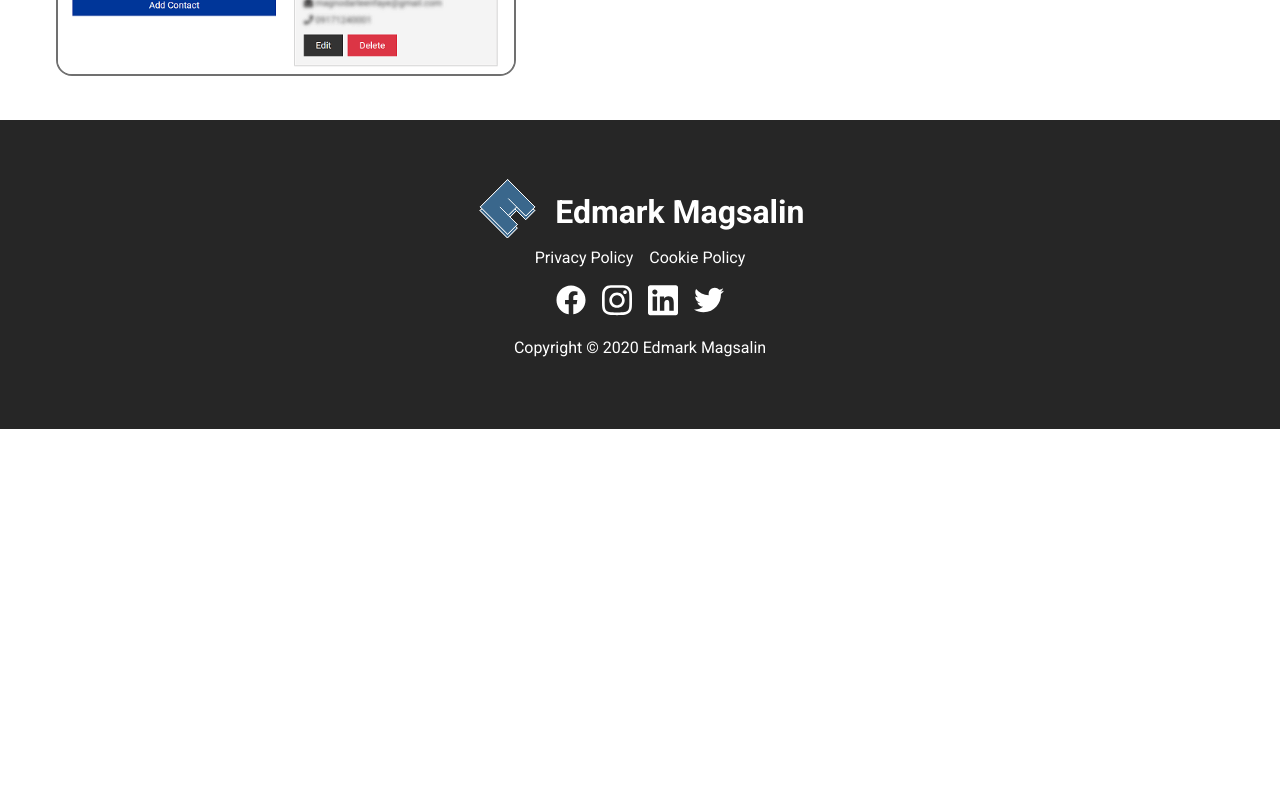
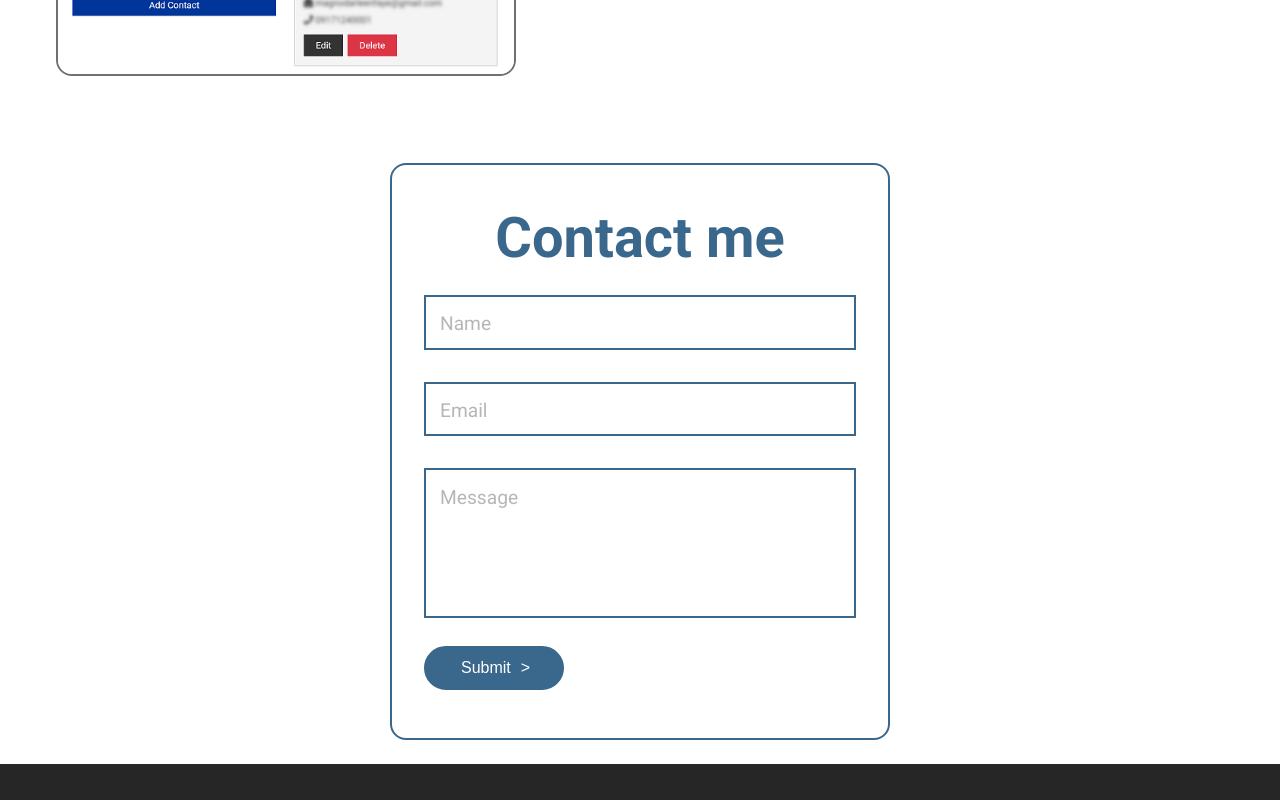
Before and after one commit to edmarkmagsalin/edmarkmagsalin, a React (Create React App) app in the folder client/: page / in a window 1280 px wide. Shown: the part 1800-2600 px from the top of the page. Before the commit the page ends 2229 px from the top, so only its background shows below. Built offline with nearby package versions, Linux system fonts and the light colour scheme.

Commit message:
Add: Form

```diff
--- a/client/public/assets/css/base/_reset.scss
+++ b/client/public/assets/css/base/_reset.scss
@@ -30,6 +30,9 @@ h1 {
     font-size: 5rem;
     margin-top: 0;
     margin-bottom: 0;
+    @media (max-width: $md) {
+        font-size: 4rem;
+    }
 }
 
 h2 {
@@ -37,6 +40,9 @@ h2 {
     font-size: 3.5rem;
     margin-top: 0;
     margin-bottom: 0;
+    @media (max-width: $md) {
+        font-size: 3rem;
+    }
 }
 
 h3 {
@@ -84,8 +90,7 @@ a {
 }
 
 textarea {
-    min-height: 2rem;
-    min-width: 100%;
-    max-width: 350px;
+    height: 150px;
     font-family: inherit;
+    resize: none;
 }
--- a/client/public/assets/css/components/_inputs.scss
+++ b/client/public/assets/css/components/_inputs.scss
@@ -10,30 +10,29 @@ input[type=time],
 textarea
 {
     width: 100%;
-    max-width: 350px;
-    padding: .5rem;
+    max-width: 450px;
+    padding: 1rem 1rem .8rem 1rem;
     margin: 0.5rem 0;
     font-size: 1.2rem;
     background-color: transparent;
     color: var(--color);
-    border: 0;
-    border-bottom: 2px solid var(--color);
+    border: 2px solid $primaryColor;
     transition: border $fastDuration ease-in-out;
 
     &:focus {
         outline: transparent;
-        border-bottom: 2px solid $primaryColor;
+        border: 2px solid $primaryColor;
         caret-color: $primaryColor;
         background-color: transparentize($primaryColor, .8);
     }
 
     &.pass {
-        border-bottom: 2px solid $goColor;
+        border: 2px solid $goColor;
         background-color: transparentize($goColor, .8);
     }
 
     &.error {
-        border-bottom: 2px solid $stopColor;
+        border: 2px solid $stopColor;
         background-color: transparentize($stopColor, .8);
     }
 }
@@ -133,12 +132,11 @@ input[type=radio] {
 
 .labeled-input {
     position: relative;
-    padding-bottom: .5rem;
 
     & > label {
         position: absolute;
-        left: .5rem;
-        top: calc(100% - .8rem);
+        left: 1rem;
+        top: .8rem;
         font-size: .6rem;
         opacity: 1;
         cursor: default;
@@ -150,7 +148,7 @@ input[type=radio] {
     & > input[type=password].place-label + label,
     & > input[type=number].place-label + label,
     & > textarea.place-label + label {
-        top: 1rem;
+        top: 1.6rem;
         font-size: 1.2rem;
         opacity: 0.5;
         cursor: text;
--- a/client/public/assets/css/layout/_forms.scss
+++ b/client/public/assets/css/layout/_forms.scss
@@ -3,13 +3,13 @@ form {
     max-width: 500px;
     margin: 0 auto;
     border-radius: 1rem;
-    padding: 1rem;
-    border: 1px solid var(--color);
+    padding: 2rem;
+    padding-top: 2.5rem;
+    border: 2px solid $primaryColor;
 
     & > * {
         display: block;
         width: 100%;
-        max-width: 350px;
         margin: 0 auto 1rem auto;
     }
 
--- a/client/public/assets/css/layout/_navigation.scss
+++ b/client/public/assets/css/layout/_navigation.scss
@@ -49,6 +49,7 @@ ul.top-menu {
         color: $primaryColor;
         text-transform: uppercase;
         position: relative;
+        font-weight: bold;
         @media (max-width: $md) {
             margin-left: 0;
         }
--- a/client/public/assets/css/main.css
+++ b/client/public/assets/css/main.css
@@ -68,6 +68,7 @@ ul.top-menu > li > a {
   color: #3a678c;
   text-transform: uppercase;
   position: relative;
+  font-weight: bold;
 }
 
 @media (max-width: 768px) {
@@ -123,14 +124,14 @@ form {
   max-width: 500px;
   margin: 0 auto;
   border-radius: 1rem;
-  padding: 1rem;
-  border: 1px solid var(--color);
+  padding: 2rem;
+  padding-top: 2.5rem;
+  border: 2px solid #3a678c;
 }
 
 form > * {
   display: block;
   width: 100%;
-  max-width: 350px;
   margin: 0 auto 1rem auto;
 }
 
@@ -564,6 +565,12 @@ footer {
   position: relative;
 }
 
+@media (max-width: 768px) {
+  .carousel__slider {
+    overflow-x: scroll;
+  }
+}
+
 .carousel__slider.grabbing {
   cursor: grabbing;
 }
@@ -586,6 +593,13 @@ footer {
   cursor: pointer;
   z-index: 98;
   user-select: none;
+  opacity: .9;
+}
+
+@media (max-width: 768px) {
+  .carousel__prev, .carousel__next {
+    width: 25px;
+  }
 }
 
 .carousel__prev.disable, .carousel__next.disable {
@@ -712,14 +726,13 @@ input[type=date],
 input[type=time],
 textarea {
   width: 100%;
-  max-width: 350px;
-  padding: .5rem;
+  max-width: 450px;
+  padding: 1rem 1rem .8rem 1rem;
   margin: 0.5rem 0;
   font-size: 1.2rem;
   background-color: transparent;
   color: var(--color);
-  border: 0;
-  border-bottom: 2px solid var(--color);
+  border: 2px solid #3a678c;
   transition: border 0.25s ease-in-out;
 }
 
@@ -733,7 +746,7 @@ input[type=date]:focus,
 input[type=time]:focus,
 textarea:focus {
   outline: transparent;
-  border-bottom: 2px solid #3a678c;
+  border: 2px solid #3a678c;
   caret-color: #3a678c;
   background-color: rgba(58, 103, 140, 0.2);
 }
@@ -747,7 +760,7 @@ input[type=week].pass,
 input[type=date].pass,
 input[type=time].pass,
 textarea.pass {
-  border-bottom: 2px solid #52aa52;
+  border: 2px solid #52aa52;
   background-color: rgba(82, 170, 82, 0.2);
 }
 
@@ -760,7 +773,7 @@ input[type=week].error,
 input[type=date].error,
 input[type=time].error,
 textarea.error {
-  border-bottom: 2px solid #e93a3a;
+  border: 2px solid #e93a3a;
   background-color: rgba(233, 58, 58, 0.2);
 }
 
@@ -901,13 +914,12 @@ input[type=radio] {
 
 .labeled-input {
   position: relative;
-  padding-bottom: .5rem;
 }
 
 .labeled-input > label {
   position: absolute;
-  left: .5rem;
-  top: calc(100% - .8rem);
+  left: 1rem;
+  top: .8rem;
   font-size: .6rem;
   opacity: 1;
   cursor: default;
@@ -919,7 +931,7 @@ input[type=radio] {
 .labeled-input > input[type=password].place-label + label,
 .labeled-input > input[type=number].place-label + label,
 .labeled-input > textarea.place-label + label {
-  top: 1rem;
+  top: 1.6rem;
   font-size: 1.2rem;
   opacity: 0.5;
   cursor: text;
@@ -1035,6 +1047,12 @@ h1 {
   margin-bottom: 0;
 }
 
+@media (max-width: 768px) {
+  h1 {
+    font-size: 4rem;
+  }
+}
+
 h2 {
   color: #3a678c;
   font-size: 3.5rem;
@@ -1042,6 +1060,12 @@ h2 {
   margin-bottom: 0;
 }
 
+@media (max-width: 768px) {
+  h2 {
+    font-size: 3rem;
+  }
+}
+
 h3 {
   font-size: 2rem;
   margin-top: 0;
@@ -1091,10 +1115,9 @@ a:hover {
 }
 
 textarea {
-  min-height: 2rem;
-  min-width: 100%;
-  max-width: 350px;
+  height: 150px;
   font-family: inherit;
+  resize: none;
 }
 
 .lead {
--- a/client/src/components/About.js
+++ b/client/src/components/About.js
@@ -93,7 +93,7 @@ export class About extends Component {
                                 <div className="blurb">
                                     <div className="icon"><svg aria-hidden="true" focusable="false" data-prefix="fab" data-icon="adobe" role="img" xmlns="http://www.w3.org/2000/svg" viewBox="0 0 512 512"><path fill="currentColor" d="M315.5 64h170.9v384L315.5 64zm-119 0H25.6v384L196.5 64zM256 206.1L363.5 448h-73l-30.7-76.8h-78.7L256 206.1z"></path></svg></div>
                                     <h4>Adobe</h4>
-                                    <p>The product that I'm using in designing. I like Adobe products, specially Adobe Xd because I can use it even I'm offline. Sketch is also a great tool too for designing but it is currently available on Mac.</p>
+                                    <p>The product that I'm using in designing. I like Adobe products, specially Adobe Xd because I can use it even I'm offline. Sketch is also a great tool too for designing but it is currently available only on Mac.</p>
                                 </div>
                             </div>
                         </div>
--- a/client/src/components/Contact.js
+++ b/client/src/components/Contact.js
@@ -1,11 +1,123 @@
-import React, { Component } from 'react'
+import React, { Component, Fragment } from 'react'
 
 export class Contact extends Component {
+    componentDidMount() {
+        // place label
+        const labeledInputs = document.querySelectorAll('.labeled-input > input[type=text], .labeled-input > input[type=email], .labeled-input > input[type=password], .labeled-input > input[type=number], .labeled-input > textarea');
+
+        function placeLabel() {
+            if(this.value) {
+                this.classList.remove('place-label');
+            }
+            else {
+                this.classList.add('place-label');
+            }
+        }
+
+        labeledInputs.forEach(labeledInput => {
+            labeledInput.classList.add('place-label');
+            labeledInput.addEventListener('focus', placeLabel);
+            labeledInput.addEventListener('input', placeLabel);
+        });
+
+        // validate form
+        /************
+        - on blur and on change should just check the validity not if it has value
+        - submit should check validity and if the required fields has value
+        - when editing password, validate only on blur and submission
+        - password comparison is only activated when all password involved has value
+        ************/
+
+        const form = document.querySelector('form');
+        const requiredFields = document.querySelectorAll('form input[type=text], form input[type=email], form input[type=password], form input[type=number], form input[type=checkbox], form input[type=radio], form textarea');
+        // const pwField = document.querySelector('form input[name=password]');
+        // const pw2Field = document.querySelector('form input[name=password2]');
+        // const numberField = document.querySelectorAll('form input[name=age]')
+        let isSuccess;
+
+        function validateNullFields(fields) {
+            // triggered by submission
+            console.log(fields);
+            fields.forEach(field => {
+                if(field.value) {
+                    // handle pass
+                    field.classList.add('pass');
+                    field.classList.remove('error');
+                    isSuccess = true;
+                } else {
+                    // handle error
+                    field.classList.add('error');
+                    field.classList.remove('pass');
+                    console.log(field.name + ' is blank.');
+                    isSuccess = false;
+                }
+            });
+        }
+
+        function validateNullField(field) {
+            // triggered by blur, and input change
+            if(field.value) {
+                // handle pass
+                field.classList.add('pass');
+                field.classList.remove('error');
+            } else {
+                // handle error
+                field.classList.remove('pass');
+                return false;
+            }
+        }
+
+
+        form.addEventListener('submit', (e) => {
+            e.preventDefault();
+            validateNullFields(requiredFields);
+            if(isSuccess) {
+                const successMessage = setInterval(() => {
+                    alert('Your message is successfully sent 😉');
+                    clearInterval(successMessage);
+                }, 1000);
+            } else {
+                alert('Something went wrong 😥');
+            }
+        });
+
+        requiredFields.forEach(requiredField => {
+            requiredField.addEventListener('input', () => {
+                validateNullField(requiredField);
+            });
+        });
+    }
     render() {
         return (
-            <div>
-                Contact form here
-            </div>
+            <Fragment>
+                <section>
+                    <span className="anchor-point" id="contact">&nbsp;</span>
+                    <div className="container">
+                        <div className="row">
+                            <div className="col-sm-12 col-lg-12">
+                                <form action="#" id="contact">
+                                    <h2 className="mb-1">Contact me</h2>
+                                    <div className="labeled-input">
+                                        <input type="text" name="name" id="name" />
+                                        <label htmlFor="name">Name</label>
+                                    </div>
+                                    <div className="labeled-input">
+                                        <input type="email" name="email" id="email" />
+                                        <label htmlFor="email">Email</label>
+                                    </div>
+                                    <div className="labeled-input">
+                                        <textarea name="message" id="message" maxLength="300"></textarea>
+                                        <label htmlFor="message">Message</label>
+                                    </div>
+                                    <div>
+                                        <button className="btn-primary">Submit</button>
+                                    </div>
+                                </form>
+                            </div>
+                        </div>
+                    </div>
+                </section>
+            </Fragment>
         )
     }
 }
--- a/client/src/pages/Home.js
+++ b/client/src/pages/Home.js
@@ -1,6 +1,7 @@
 import React, { Component, Fragment } from 'react'
 import About from '../components/About'
 import Projects from '../components/Projects'
+import Contact from '../components/Contact'
 
 export class Home extends Component {
     render() {
@@ -8,6 +9,7 @@ export class Home extends Component {
             <Fragment>
                 <About />
                 <Projects />
+                <Contact />
             </Fragment>
         )
     }
```
Also changed, not shown: client/public/assets/css/components/_carousel.scss (+8 -0 lines), client/src/components/Projects.js (+15 -7 lines), 1 other file (tests, documents, lock files or other folders).
